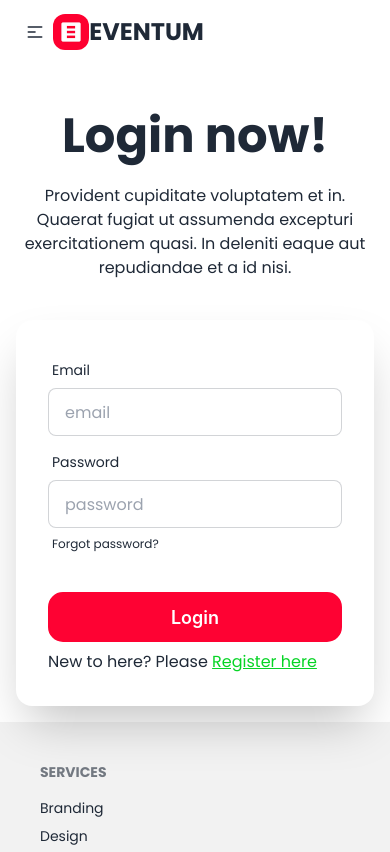
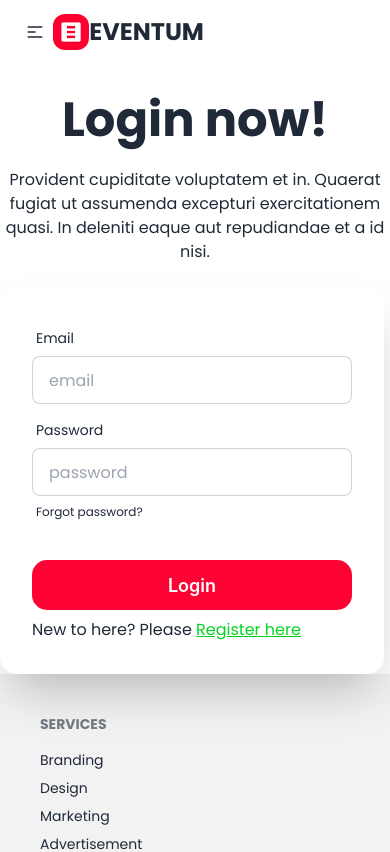
Before and after one commit to imteajalammonna/eventum-react, a React (Vite) app: page /login in a window 390 px wide. Shown: the top 852 px of the page. Built offline with nearby package versions, Linux system fonts and the light colour scheme.

Commit message:
responsived

```diff
--- a/src/pages/Login.jsx
+++ b/src/pages/Login.jsx
@@ -5,7 +5,7 @@ const Login = () => {
     return (
         <div className=" md:bg-base-200 mt-24 md:mt-0">
             <div className="md:hero md:min-h-screen  md:container mx-auto ">
-                <div className="hero-content flex-col lg:flex-row-reverse">
+                <div className="md:hero-content flex-col lg:flex-row-reverse">
                     <div className="text-center lg:text-left">
                         <h1 className="text-5xl font-bold md:mt-20">Login now!</h1>
                         <p className="py-6 md:w-[500px]">Provident cupiditate voluptatem et in. Quaerat fugiat ut assumenda excepturi exercitationem quasi. In deleniti eaque aut repudiandae et a id nisi.</p>
```
